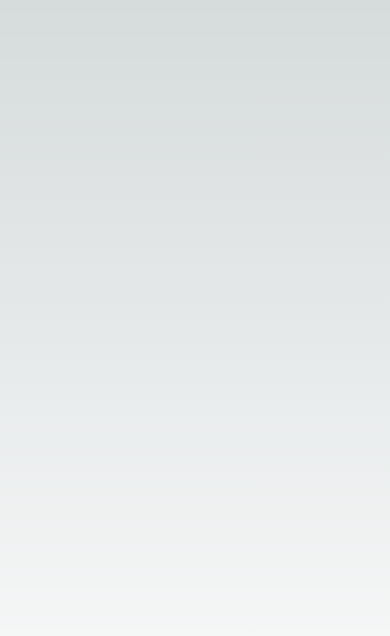
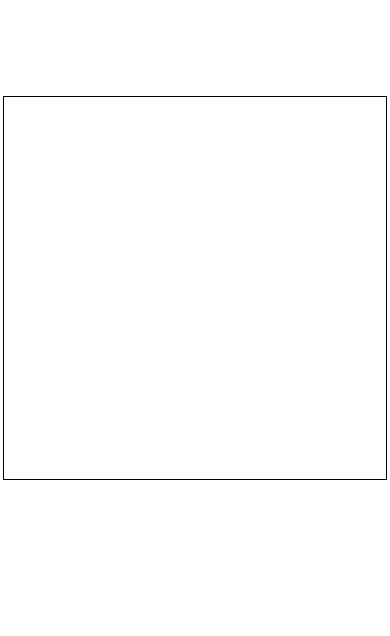
Before and after one commit to mattbarty/genarmory, a Next.js app: page / in a window 390 px wide. Shown: the top 636 px of the page. Built offline with nearby package versions, Linux system fonts and the light colour scheme.

Commit message:
Created basic canvas interface

```diff
--- a/app/globals.css
+++ b/app/globals.css
@@ -1,33 +1,3 @@
 @tailwind base;
 @tailwind components;
 @tailwind utilities;
-
-:root {
-  --foreground-rgb: 0, 0, 0;
-  --background-start-rgb: 214, 219, 220;
-  --background-end-rgb: 255, 255, 255;
-}
-
-@media (prefers-color-scheme: dark) {
-  :root {
-    --foreground-rgb: 255, 255, 255;
-    --background-start-rgb: 0, 0, 0;
-    --background-end-rgb: 0, 0, 0;
-  }
-}
-
-body {
-  color: rgb(var(--foreground-rgb));
-  background: linear-gradient(
-      to bottom,
-      transparent,
-      rgb(var(--background-end-rgb))
-    )
-    rgb(var(--background-start-rgb));
-}
-
-@layer utilities {
-  .text-balance {
-    text-wrap: balance;
-  }
-}
--- a/app/page.tsx
+++ b/app/page.tsx
@@ -1,10 +1,11 @@
 import Image from "next/image";
+import DrawCanvas from "@/components/DrawCanvas";
 
 export default function Home() {
   return (
     <main className="flex min-h-screen flex-col items-center justify-between p-24">
-      <div className="z-10 w-full max-w-5xl items-center justify-between font-mono text-sm lg:flex">
-
+      <div className="w-96 h-96">
+        <DrawCanvas />
       </div>
     </main>
   );
--- a/components/DrawCanvas.tsx
+++ b/components/DrawCanvas.tsx
@@ -0,0 +1,77 @@
+"use client";
+
+import React, { useRef, useEffect, useState } from 'react';
+
+const DrawCanvas: React.FC = () => {
+  const canvasRef = useRef<HTMLCanvasElement>(null);
+  const [isDrawing, setIsDrawing] = useState(false);
+  const [context, setContext] = useState<CanvasRenderingContext2D | null>(null);
+
+  const resizeCanvas = () => {
+    const canvas = canvasRef.current;
+    if (canvas) {
+      canvas.width = canvas.parentElement?.clientWidth || window.innerWidth;
+      canvas.height = canvas.parentElement?.clientHeight || window.innerHeight;
+    }
+  };
+
+  useEffect(() => {
+    const canvas = canvasRef.current;
+    if (canvas) {
+      const ctx = canvas.getContext('2d');
+      if (ctx) {
+        ctx.lineCap = 'round';
+        ctx.strokeStyle = 'black';
+        ctx.lineWidth = 5;
+        setContext(ctx);
+      }
+
+      resizeCanvas();
+
+      window.addEventListener('resize', resizeCanvas);
+
+      return () => {
+        window.removeEventListener('resize', resizeCanvas);
+      };
+    }
+  }, []);
+
+  const startDrawing = ({ nativeEvent }: React.MouseEvent) => {
+    const { offsetX, offsetY } = nativeEvent;
+    if (context) {
+      context.beginPath();
+      context.moveTo(offsetX, offsetY);
+      setIsDrawing(true);
+    }
+  };
+
+  const draw = ({ nativeEvent }: React.MouseEvent) => {
+    if (!isDrawing || !context) return;
+
+    const { offsetX, offsetY } = nativeEvent;
+    context.lineTo(offsetX, offsetY);
+    context.stroke();
+  };
+
+  const stopDrawing = () => {
+    if (context) {
+      context.closePath();
+    }
+    setIsDrawing(false);
+  };
+
+  return (
+    <div style={{ width: '100%', height: '100%', position: 'relative' }}>
+      <canvas
+        ref={canvasRef}
+        onMouseDown={startDrawing}
+        onMouseMove={draw}
+        onMouseUp={stopDrawing}
+        onMouseLeave={stopDrawing}
+        style={{ border: '1px solid black', width: '100%', height: '100%' }}
+      />
+    </div>
+  );
+};
+
+export default DrawCanvas;
```
